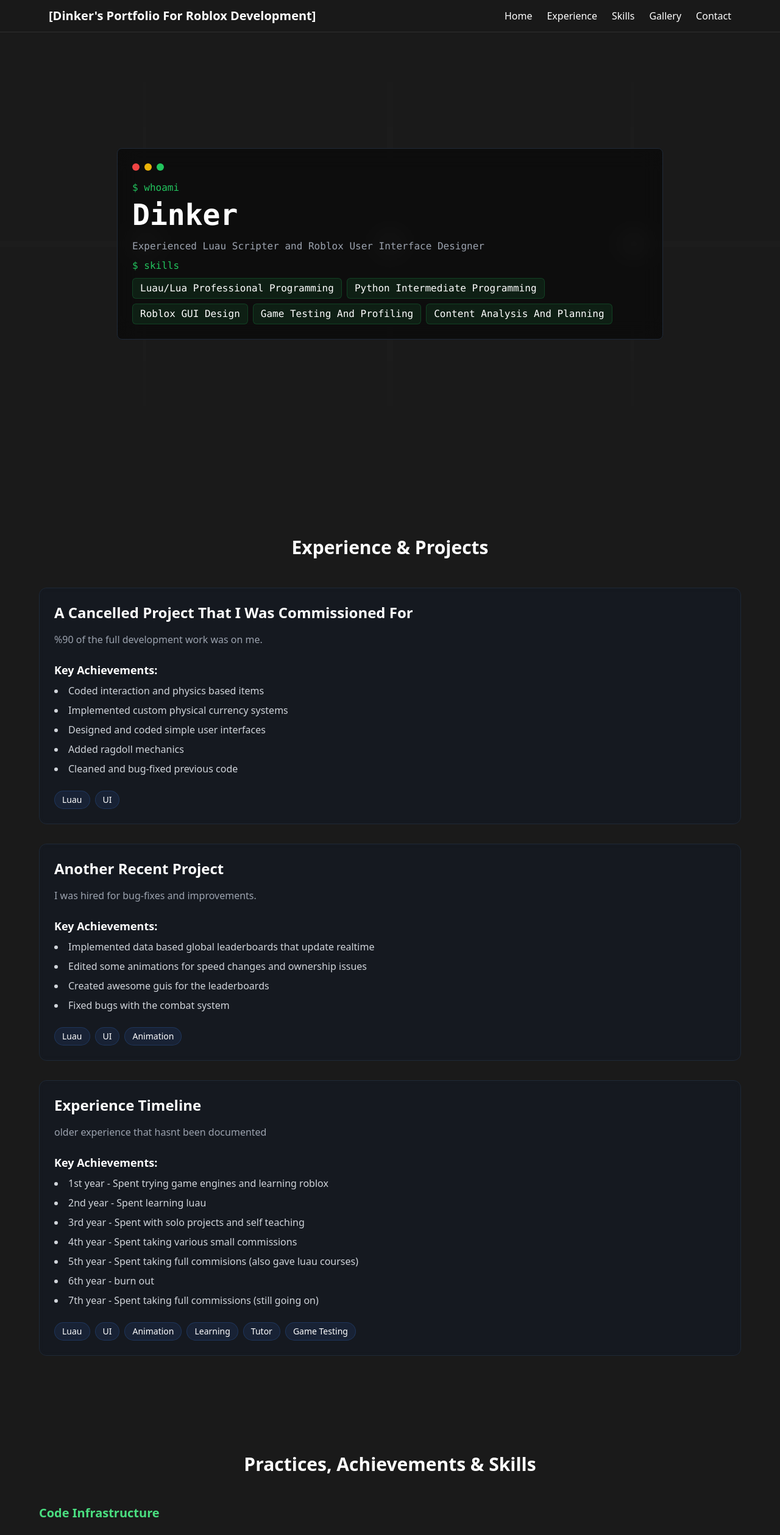
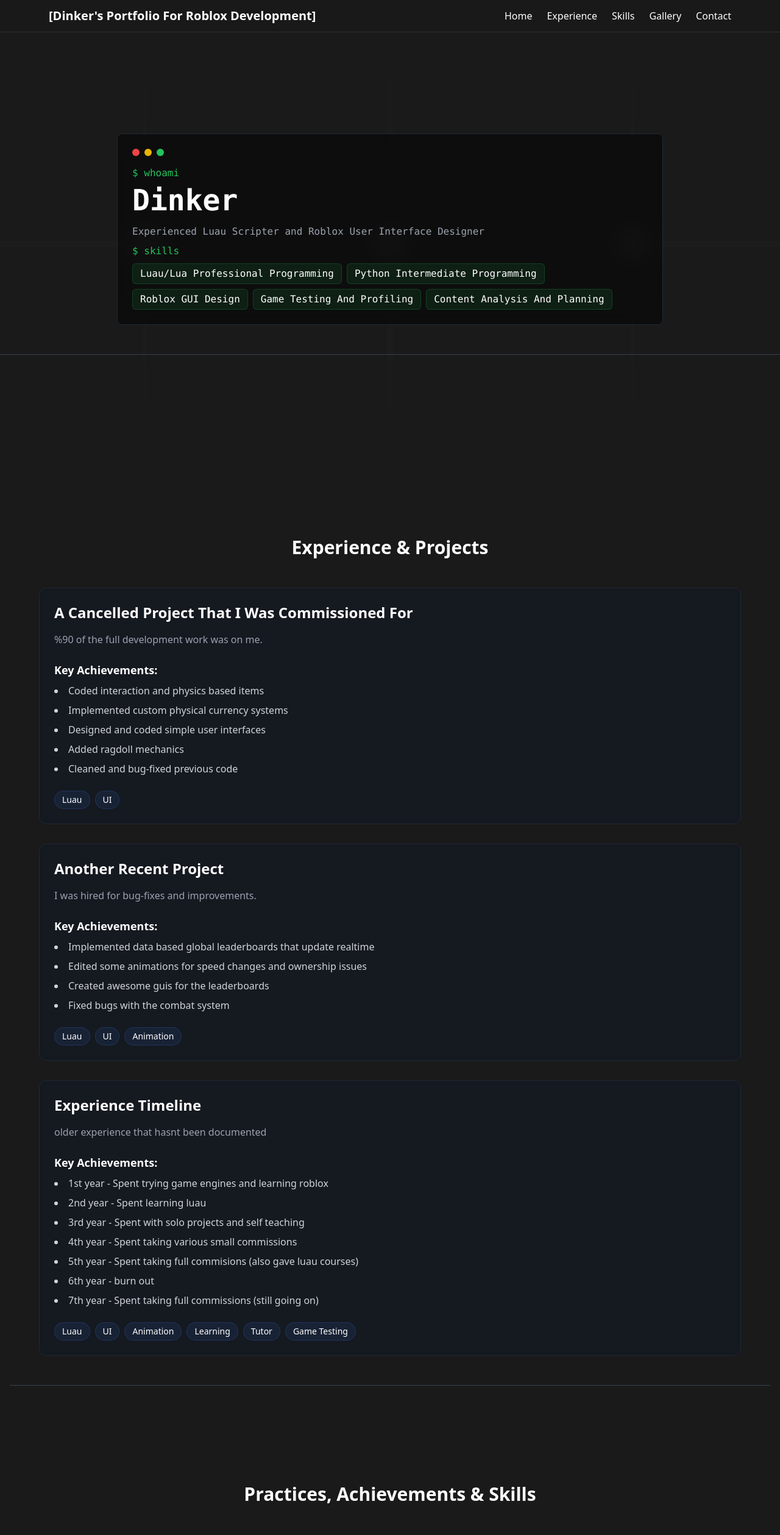
Before and after one commit to Next-Level-Dev/robloxdevportfolio, a Next.js app: page / in a window 1280 px wide. Shown: the top 2518 px of the page at 61% size. Built offline with nearby package versions, Linux system fonts and the light colour scheme.

Commit message:
bottom lines, i hope it works

```diff
--- a/app/components/ContactSection.tsx
+++ b/app/components/ContactSection.tsx
@@ -109,6 +109,8 @@ export default function ContactSection() {
 					</div>
 				</motion.div>
 			</div>
+
+             <div className="w-full border-t border-gray-700 mt-12" />
 		</section>
 	);
 }
--- a/app/components/Experience.tsx
+++ b/app/components/Experience.tsx
@@ -79,6 +79,8 @@ export default function Experience() {
 					))}
 				</div>
 			</div>
+
+             <div className="w-full border-t border-gray-700 mt-12" />
 		</section>
 	);
 }
--- a/app/components/Gallery.tsx
+++ b/app/components/Gallery.tsx
@@ -26,6 +26,8 @@ export default function Gallery() {
           </div>
         ))}
       </div>
+
+       <div className="w-full border-t border-gray-700 mt-12" />
     </section>
   );
 }
--- a/app/components/HeroSection.tsx
+++ b/app/components/HeroSection.tsx
@@ -4,7 +4,7 @@ import { motion } from 'framer-motion';
 
 export default function HeroSection() {
     return (
-		<section className="relative min-h-screen flex items-center justify-center overflow-hidden">
+        <section className="relative min-h-screen flex flex-col items-center justify-center overflow-hidden">
             <div className="relative z-8 max-w-4xl w-full mx-4">
                 <motion.div
                     initial={{ opacity: 0, y: 20 }}
@@ -32,6 +32,9 @@ export default function HeroSection() {
                     </div>
                 </motion.div>
             </div>
+
+            {/* 🔽 Separator Line at Bottom */}
+            <div className="w-full border-t border-gray-700 mt-12" />
         </section>
     );
 }
--- a/app/components/SkillMetrics.tsx
+++ b/app/components/SkillMetrics.tsx
@@ -143,6 +143,8 @@ export default function SkillMetrics() {
 					</div>
 				</div>
 			</div>
+
+             <div className="w-full border-t border-gray-700 mt-12" />
 		</section>
 	);
 }
```
Lines whose indentation alone changed are shown as unchanged.
